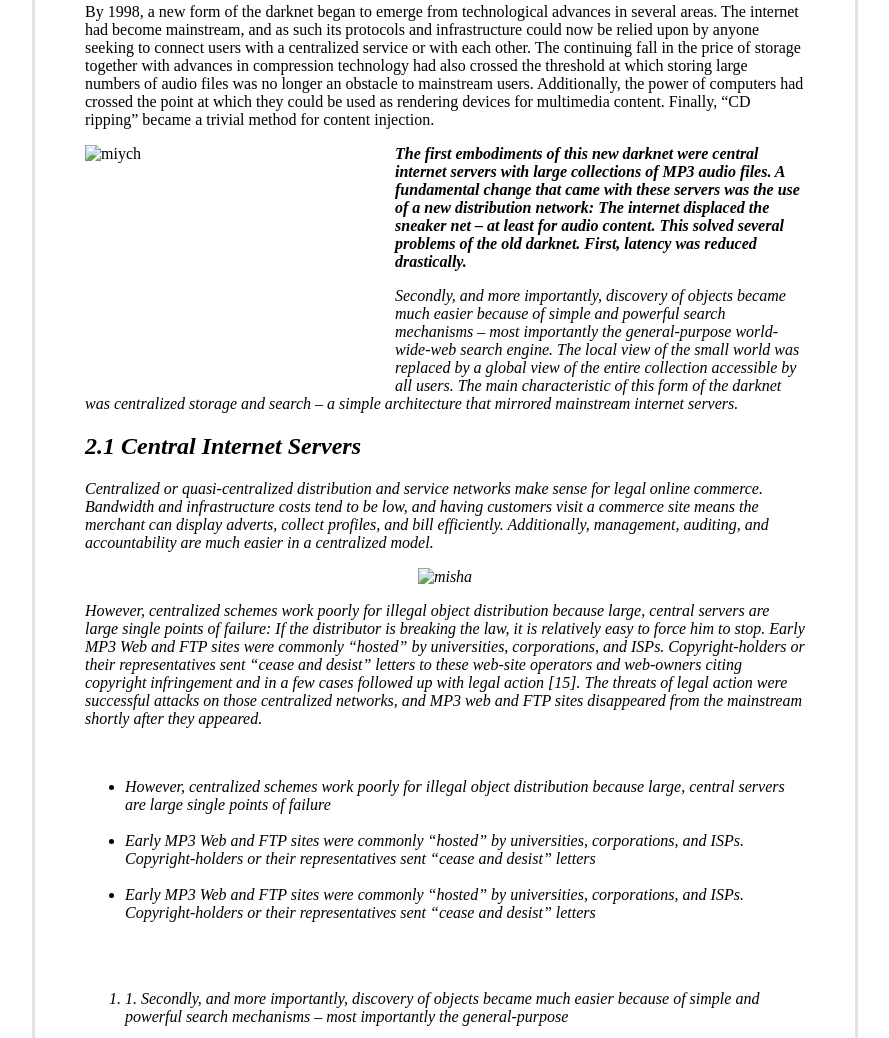
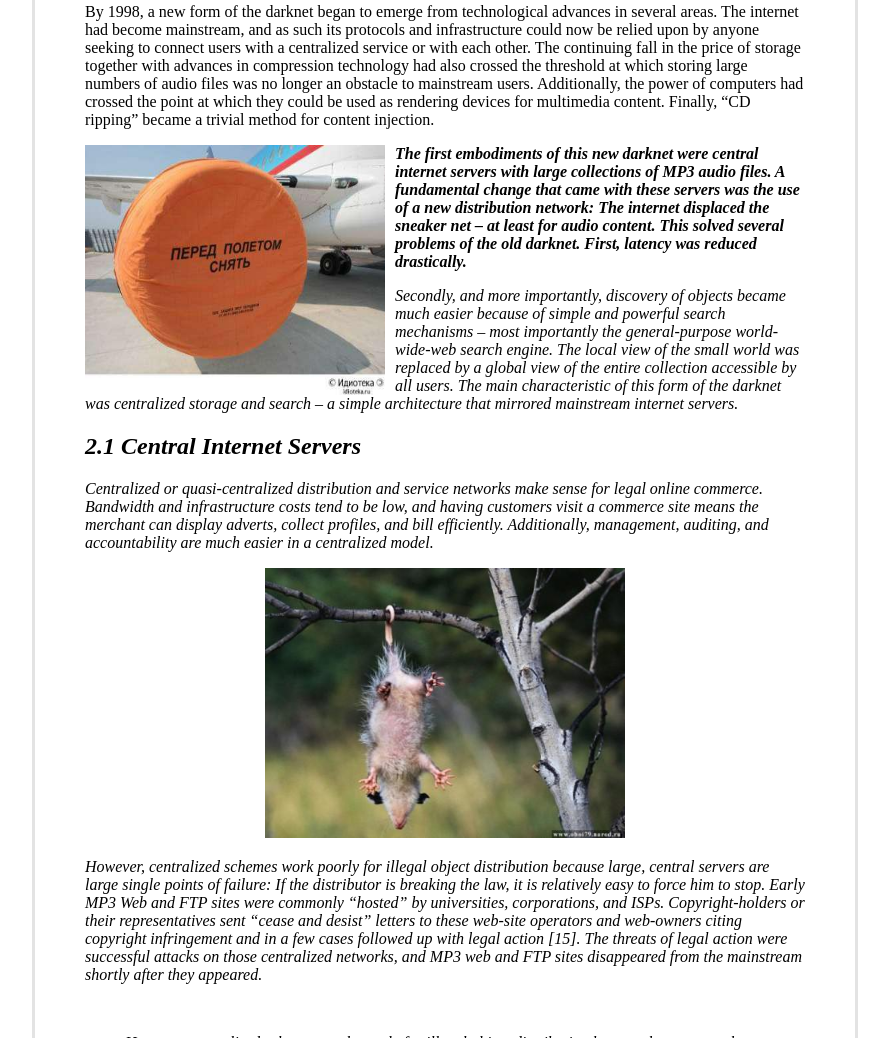
Before and after one commit to NikHello/nikhello.github.com, a plain HTML site: page index.html in a window 1280 px wide. Shown: the part 956-1994 px from the top of the page, without its empty margins (195-1084 px from the left). Drawn offline with Linux system fonts and the light colour scheme.

Commit message:
homework

```diff
--- a/index.html
+++ b/index.html
@@ -66,7 +66,7 @@
         used as rendering devices for multimedia content. Finally, “CD ripping” became a trivial method for
         content injection.</p>
 
-    <P><img src="qq.jpg" alt="miych" class="pic"><b><em>The first embodiments of this new darknet were central internet servers with large collections of
+    <P><img src="img/qq.jpg" alt="miych" class="pic"><b><em>The first embodiments of this new darknet were central internet servers with large collections of
         MP3 audio files. A fundamental change that came with these servers was the use of a new distribution
         network: The internet displaced the sneaker net – at least for audio content. This solved several
         problems of the old darknet.  First, latency was reduced drastically.</i></b> </p>
@@ -84,7 +84,7 @@
         merchant can display adverts, collect profiles, and bill efficiently.  Additionally, management, auditing,
         and accountability are much easier in a centralized model. </p></i>
 
-    <p style="text-align: center"><img src="ww.jpg" alt="misha" class="pic2">
+    <p style="text-align: center"><img src="img/ww.jpg" alt="misha" class="pic2">
     <p>However, centralized schemes work poorly for illegal object distribution because large,
         central servers are large single points of failure: If the distributor is breaking the law,
         it is relatively easy to force him to stop.  Early MP3 Web and FTP sites were commonly “hosted”
```
